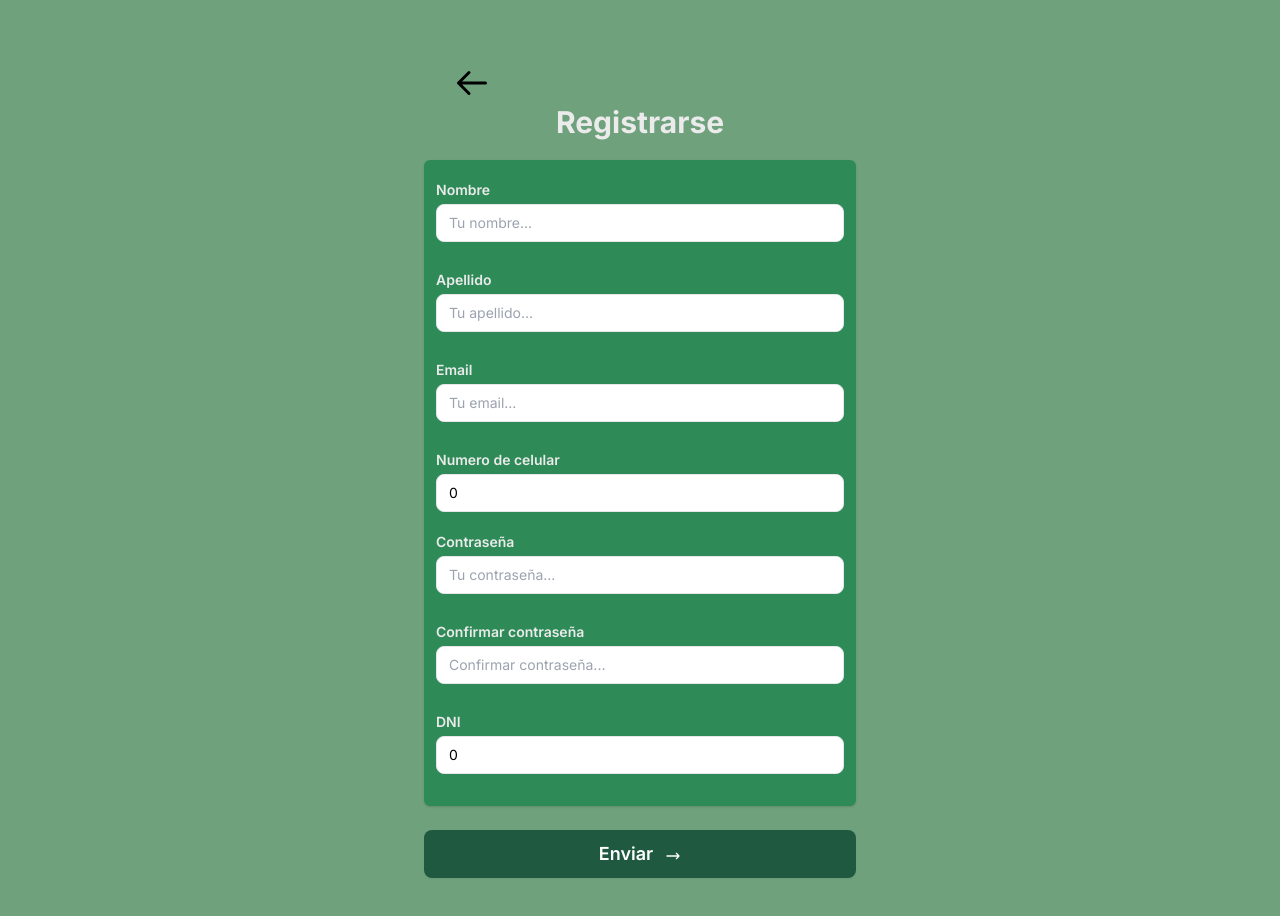
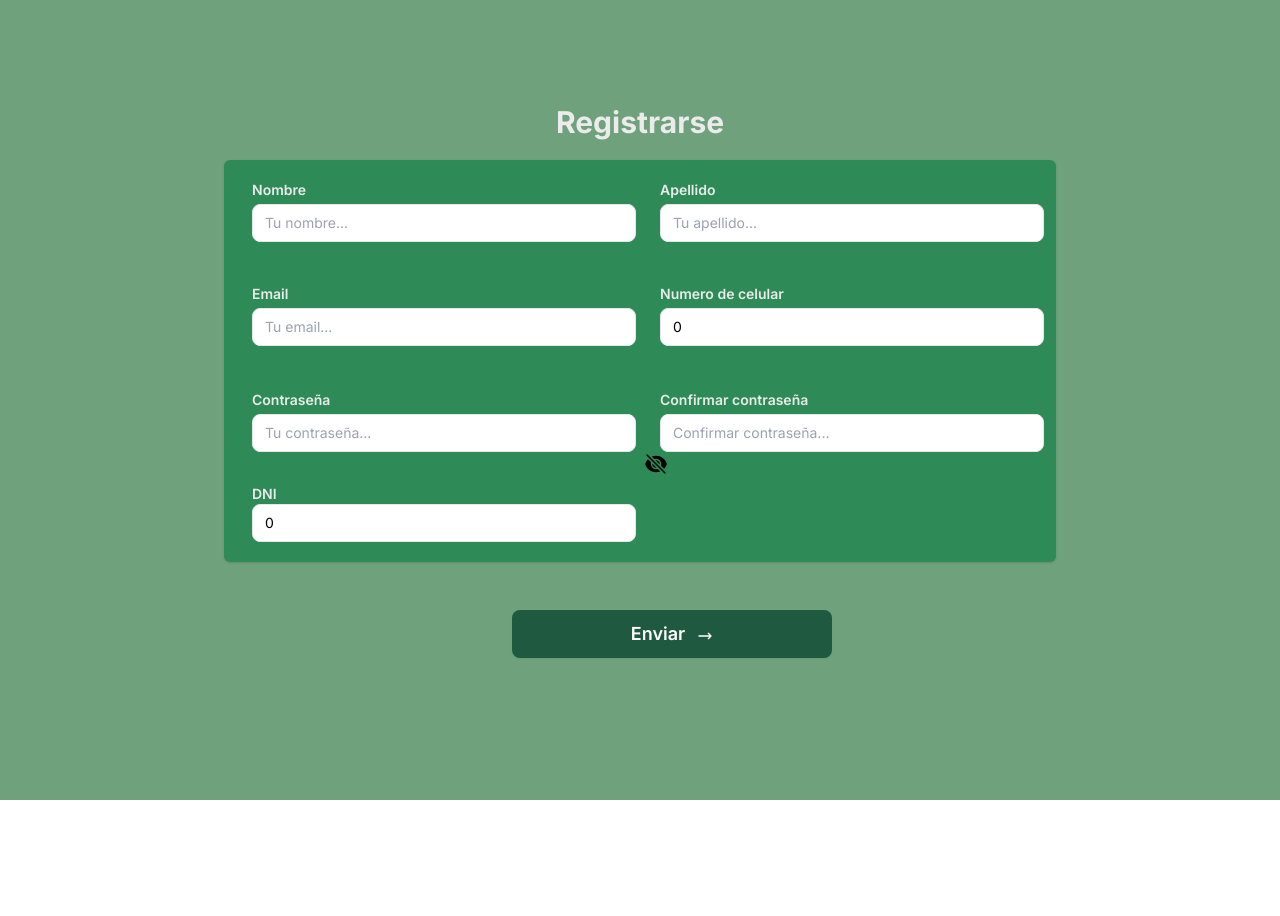
Before and after one commit to LeonardoIrusta01/Oasis-Front, a Next.js app: page /signUp in a window 1280 px wide. Shown: the top 916 px of the page. After the commit the page ends 800 px from the top, so only its background shows below. Built offline with nearby package versions, Linux system fonts and the light colour scheme.

Commit message:
feat:Login Functionality

```diff
--- a/src/components/logIn/index.tsx
+++ b/src/components/logIn/index.tsx
@@ -1,8 +1,28 @@
 import Link from 'next/link';
 import React from 'react';
+import { useFormik } from "formik";
+import { LoginValidate } from '@/utils/validateForm';
+import { useLoginMutation } from '@/redux/services/usersApi';
 
+export interface LoginForm {
+    email: string;
+    password: string;
+}
 
 const LoginComponent: React.FC = () => {
+
+    const [login] = useLoginMutation()
+    const googleLogin = () => { window.open("http://localhost:3001/api/auth/google", "_self") }
+    const formik = useFormik<LoginForm>({
+        initialValues: {
+            email: "",
+            password: "",
+        },
+        validationSchema: LoginValidate,
+        onSubmit: async (values: LoginForm) => {
+            await login(values);
+        },
+    });
     return (
         <div className="min-h-screen items-center bg-oasisGradient-cambridgeBlue align-middle justify-start flex flex-col sm:py-12 ">
             <div className="py-1 md:hidden">
@@ -19,16 +39,35 @@ const LoginComponent: React.FC = () => {
                 </div>
             </div>
             <div className="p-4 xs:p-0 md:w-full w-screen md:max-w-md">
+                <form onSubmit={formik.handleSubmit}>
                     <h1 className="font-bold text-center text-3xl mb-5 text-oasisGradient-antiFlashWhite ">Iniciar Sesión</h1>
                     <div className="bg-oasisGradient-seaGreen shadow w-full rounded-md divide-y divide-gray-200">
                         <div className="px-3 py-3">
+                            <div>
                                 <label className="font-semibold text-sm text-oasisGradient-antiFlashWhite pb-1 py-2 block">Email</label>
-                        <input type="text" placeholder='Tu email...' className="border rounded-lg px-3 py-2 mb-5 text-sm w-full" />
+                                <input
+                                    type="text"
+                                    placeholder='Tu email...'
+                                    className="border rounded-lg px-3 py-2 mb-5 text-sm w-full"
+                                    value={formik.values.email}
+                                    onChange={formik.handleChange}
+                                />
+                                {formik.touched.email && formik.errors.email}
+                            </div>
+                            <div>
                                 <label className="font-semibold text-sm text-oasisGradient-antiFlashWhite pb-1 block">Contraseña</label>
-                        <input type="text" placeholder='Tu contraseña...' className="border rounded-lg px-3 py-2 mb-5 text-sm w-full" />
+                                <input
+                                    type="text"
+                                    placeholder='Tu contraseña...'
+                                    className="border rounded-lg px-3 py-2 mb-5 text-sm w-full"
+                                    value={formik.values.email}
+                                    onChange={formik.handleChange}
+                                />
+                                {formik.touched.password && formik.errors.password}
                             </div>
                         </div>
-                <button type="button" className="transition duration-200 mt-6 bg-oasisGradient-castletonGreen hover:bg-oasisGradient-lightGreen focus:bg-oasisGradient-cambridgeBlue focus:shadow-sm focus:ring-4 focus:ring-oasisGradient-seaGreen2 focus:ring-opacity-50 text-white w-full py-2.5 rounded-lg text-sm shadow-sm hover:shadow-md font-semibold text-center inline-block">
+                    </div>
+                    <button type="submit" className="transition duration-200 mt-6 bg-oasisGradient-castletonGreen hover:bg-oasisGradient-lightGreen focus:bg-oasisGradient-cambridgeBlue focus:shadow-sm focus:ring-4 focus:ring-oasisGradient-seaGreen2 focus:ring-opacity-50 text-white w-full py-2.5 rounded-lg text-sm shadow-sm hover:shadow-md font-semibold text-center inline-block">
                         <span className="inline-block mr-3 text-lg">Iniciar sesión</span>
                         <svg xmlns="http://www.w3.org/2000/svg" fill="none" viewBox="0 0 24 24" stroke="currentColor" className="w-4 h-4 inline-block">
                             <path strokeLinecap="round" strokeLinejoin="round" strokeWidth="2" d="M17 8l4 4m0 0l-4 4m4-4H3" />
@@ -36,11 +75,12 @@ const LoginComponent: React.FC = () => {
                     </button>
                     <button type="button" className="transition duration-200 mt-6 bg-oasisGradient-castletonGreen hover:bg-oasisGradient-lightGreen focus:bg-oasisGradient-cambridgeBlue focus:shadow-sm focus:ring-4 focus:ring-oasisGradient-seaGreen2 focus:ring-opacity-50 text-white w-full py-2.5 rounded-lg text-sm shadow-sm hover:shadow-md font-semibold text-center inline-block">
                         <span className="inline-block mr-6 align-middle text-3xl font-bold text-black ">G</span>
-                    <span className="inline-block mr-3 text-lg align-middle">   Iniciar sesión con google</span>
+                        <span className="inline-block mr-3 text-lg align-middle" onClick={googleLogin}>   Iniciar sesión con google</span>
                         <svg xmlns="http://www.w3.org/2000/svg" fill="none" viewBox="0 0 24 24" stroke="currentColor" className="w-4 h-4 inline-block">
                             <path strokeLinecap="round" strokeLinejoin="round" strokeWidth="2" d="M17 8l4 4m0 0l-4 4m4-4H3" />
                         </svg>
                     </button>
+                </form>
             </div>
         </div>
     );
--- a/src/components/signUp/index.tsx
+++ b/src/components/signUp/index.tsx
@@ -31,12 +31,13 @@ const SignUpComponent: React.FC = () => {
   });
 
   const [confirmPassword, setConfirmPassword] = useState("");
+  const [showPass, setShowPass] = useState(false)
 
   return (
-    <div className="min-h-screen items-center bg-oasisGradient-cambridgeBlue align-middle justify-start md:justify-center lg:justify-center flex flex-col sm:py-12 ">
+    <div className="min-h-screen items-center bg-oasisGradient-cambridgeBlue align-middle justify-start flex flex-col sm:py-12 ">
       <div className="h-12">
         <div className="grid grid-cols-2 gap-1 mr-64">
-          <div className="text-left sm:text-left whitespace-nowrap">
+          <div className="text-left md:hidden sm:text-left whitespace-nowrap">
             <Link href="/">
               <button className="transition duration-200 px-5 py-4 cursor-pointer font-normal text-sm rounded-lg text-gray-500 hover:bg-oasisGradient-lightGreen focus:outline-none focus:bg-oasisGradient-cambridgeBlue focus:ring-2 focus:ring-oasisGradient-cambridgeBlue focus:ring-opacity-50 ring-inset">
                 <svg
@@ -59,21 +60,23 @@ const SignUpComponent: React.FC = () => {
         </div>
       </div>
 
-      <div className="p-2 xs:p-0 md:w-full w-screen md:max-w-md">
-        <form onSubmit={formik.handleSubmit}>
+      <div className="p-2 xs:p-0 md:w-min w-screen md:justify-between ">
+        <form className="md:w-max" onSubmit={formik.handleSubmit}>
           <h1 className="font-bold text-center text-3xl mb-5 text-oasisGradient-antiFlashWhite ">
             Registrarse
           </h1>
-          <div className="bg-oasisGradient-seaGreen shadow w-full rounded-md divide-y divide-gray-200">
-            <div className="px-3 py-3">
+          <div className="bg-oasisGradient-seaGreen shadow w-full rounded-md divide-y md:w-min divide-gray-200">
             <div>
-                <label className="font-semibold text-sm text-oasisGradient-antiFlashWhite pb-1 py-2 block">
+
+              <div className="px-3 md:gap-2 md:columns-2 md:flex-col py-3">
+                <div>
+                  <label className="font-semibold md:ml-4 text-sm text-oasisGradient-antiFlashWhite pb-1 py-2 block">
                     Nombre
                   </label>
                   <input
                     type="text"
                     placeholder="Tu nombre..."
-                  className="border rounded-lg px-3 py-2 mb-5 text-sm w-full"
+                    className="border rounded-lg md:w-96 md:block md:ml-4 px-3 py-2 mb-5 text-sm w-full"
                     name="name"
                     value={formik.values.name}
                     onChange={formik.handleChange}
@@ -81,27 +84,29 @@ const SignUpComponent: React.FC = () => {
                   {formik.touched.name && formik.errors.name}
                 </div>
                 <div>
-                <label className="font-semibold text-sm text-oasisGradient-antiFlashWhite pb-1 py-2 block">
+                  <label className="font-semibold text-sm text-oasisGradient-antiFlashWhite pb-1 py-2 block md:ml-4">
                     Apellido
                   </label>
                   <input
                     type="text"
                     placeholder="Tu apellido..."
-                  className="border rounded-lg px-3 py-2 mb-5 text-sm w-full"
+                    className="border md:w-96 md:ml-4 rounded-lg px-3 py-2 text-sm w-full"
                     name="lastName"
                     value={formik.values.lastName}
                     onChange={formik.handleChange}
                   />
                   {formik.touched.lastName && formik.errors.lastName}
                 </div>
+              </div>
+              <div className="px-3 md:gap-2 md:columns-2 md:flex-col py-3">
                 <div>
-                <label className="font-semibold text-sm text-oasisGradient-antiFlashWhite pb-1 py-2 block">
+                  <label className="font-semibold md:ml-4 text-sm text-oasisGradient-antiFlashWhite pb-1 py-2 block">
                     Email
                   </label>
                   <input
                     type="email"
                     placeholder="Tu email..."
-                  className="border rounded-lg px-3 py-2 mb-5 text-sm w-full"
+                    className="border rounded-lg px-3 py-2 mb-5 md:w-96 md:ml-4 text-sm w-full"
                     name="email"
                     value={formik.values.email}
                     onChange={formik.handleChange}
@@ -109,51 +114,67 @@ const SignUpComponent: React.FC = () => {
                   {formik.touched.email && formik.errors.email}
                 </div>
                 <div>
-                <label className="font-semibold text-sm text-oasisGradient-antiFlashWhite pb-1 py-2 block">
+                  <label className="font-semibold md:ml-4 text-sm text-oasisGradient-antiFlashWhite pb-1 py-2 block">
                     Numero de celular
                   </label>
                   <input
                     type="number"
                     placeholder="Tu numero de celular..."
-                  className="border rounded-lg px-3 py-2 mb-5 text-sm w-full"
+                    className="border rounded-lg px-3 py-2 md:w-96 md:ml-4 text-sm w-full"
                     name="cellphone"
                     value={formik.values.cellphone}
                     onChange={formik.handleChange}
                   />
                   {formik.touched.cellphone && formik.errors.cellphone}
                 </div>
+              </div>
+              <div className="px-3 md:gap-2 md:columns-2 md:flex-col py-3">
                 <div>
-                <label className="font-semibold text-sm text-oasisGradient-antiFlashWhite pb-1 block">
+                  <label className="font-semibold md:ml-4 text-sm text-oasisGradient-antiFlashWhite pb-1 block">
                     Contraseña
                   </label>
                   <input
-                  type="password"
+                    type={showPass ? "text" : "password"}
                     placeholder="Tu contraseña..."
-                  className="border rounded-lg px-3 py-2 mb-5 text-sm w-full"
+                    className="border rounded-lg px-3 md:w-96 md:ml-4 py-2 mb-5 text-sm w-full"
                     name="password"
                     value={formik.values.password}
                     onChange={formik.handleChange}
                   />
                   {formik.touched.password && formik.errors.password}
                 </div>
+
                 <div>
-                <label className="font-semibold text-sm text-oasisGradient-antiFlashWhite pb-1 py-2 block">
+
+                  <label className="font-semibold md:ml-4 text-sm text-oasisGradient-antiFlashWhite pb-1 block">
                     Confirmar contraseña
                   </label>
                   <input
-                  type="password"
+                    type={showPass ? "text" : "password"}
                     placeholder="Confirmar contraseña..."
-                  className="border rounded-lg px-3 py-2 mb-5 text-sm w-full"
+                    className="border rounded-lg px-3 py-2 md:w-96 md:ml-4 text-sm w-full"
                   />
                 </div>
-              <div>
-                <label className="font-semibold text-sm text-oasisGradient-antiFlashWhite pb-1 py-2 block">
+                <div className="pointer hover:cursor-pointer absolute " onClick={() => setShowPass(!showPass)}>
+                  {showPass ? <svg xmlns="http://www.w3.org/2000/svg" viewBox="0 0 24 24" fill="currentColor" height={"1.5rem"}>
+                    <path d="M12 15a3 3 0 100-6 3 3 0 000 6z" />
+                    <path fillRule="evenodd" d="M1.323 11.447C2.811 6.976 7.028 3.75 12.001 3.75c4.97 0 9.185 3.223 10.675 7.69.12.362.12.752 0 1.113-1.487 4.471-5.705 7.697-10.677 7.697-4.97 0-9.186-3.223-10.675-7.69a1.762 1.762 0 010-1.113zM17.25 12a5.25 5.25 0 11-10.5 0 5.25 5.25 0 0110.5 0z" clipRule="evenodd" />
+                  </svg> : <svg xmlns="http://www.w3.org/2000/svg" viewBox="0 0 24 24" fill="currentColor" height={"1.5rem"}>
+                    <path d="M3.53 2.47a.75.75 0 00-1.06 1.06l18 18a.75.75 0 101.06-1.06l-18-18zM22.676 12.553a11.249 11.249 0 01-2.631 4.31l-3.099-3.099a5.25 5.25 0 00-6.71-6.71L7.759 4.577a11.217 11.217 0 014.242-.827c4.97 0 9.185 3.223 10.675 7.69.12.362.12.752 0 1.113z" />
+                    <path d="M15.75 12c0 .18-.013.357-.037.53l-4.244-4.243A3.75 3.75 0 0115.75 12zM12.53 15.713l-4.243-4.244a3.75 3.75 0 004.243 4.243z" />
+                    <path d="M6.75 12c0-.619.107-1.213.304-1.764l-3.1-3.1a11.25 11.25 0 00-2.63 4.31c-.12.362-.12.752 0 1.114 1.489 4.467 5.704 7.69 10.675 7.69 1.5 0 2.933-.294 4.242-.827l-2.477-2.477A5.25 5.25 0 016.75 12z" />
+                  </svg>}
+                </div>
+              </div>
+              <div className="px-3 md:gap-40 md:columns-1 md:flex-col">
+                <div >
+                  <label className="font-semibold text-sm md:ml-4 text-oasisGradient-antiFlashWhite block">
                     DNI
                   </label>
                   <input
                     type="number"
                     placeholder="Tu DNI..."
-                  className="border rounded-lg px-3 py-2 mb-5 text-sm w-full"
+                    className="border rounded-lg md:w-96 md:ml-4 px-3 py-2 mb-5 text-sm w-full"
                     name="dni"
                     value={formik.values.dni}
                     onChange={formik.handleChange}
@@ -162,9 +183,11 @@ const SignUpComponent: React.FC = () => {
                 </div>
               </div>
             </div>
+          </div>
+
           <button
             type="submit"
-            className="transition duration-200 mt-6 bg-oasisGradient-castletonGreen hover:bg-oasisGradient-lightGreen focus:bg-oasisGradient-cambridgeBlue focus:shadow-sm focus:ring-4 focus:ring-oasisGradient-seaGreen2 focus:ring-opacity-50 text-white w-full py-2.5 rounded-lg text-sm shadow-sm hover:shadow-md font-semibold text-center inline-block"
+            className="md:ml-72 md:mt-12 transition duration-200 md:w-80 mt-6 bg-oasisGradient-castletonGreen hover:bg-oasisGradient-lightGreen focus:bg-oasisGradient-cambridgeBlue focus:shadow-sm focus:ring-4 focus:ring-oasisGradient-seaGreen2 focus:ring-opacity-50 text-white w-full py-2.5 rounded-lg text-sm shadow-sm hover:shadow-md font-semibold text-center inline-block"
           >
             <span className="inline-block mr-3 text-lg">Enviar</span>
             <svg
--- a/tailwind.config.js
+++ b/tailwind.config.js
@@ -45,6 +45,9 @@ module.exports = {
       fontSize: {
         8: "32px",
       },
+      fontFamily: {
+        'sansita': ['Sansita Swashed', 'cursive']
+      },
       spacing: {
         "1/10": "10%",
         "1.5/10": "15%",
```
Also changed, not shown: src/app/footer/page.tsx (added, +10 -0 lines), src/components/footer/index.tsx (+50 -0 lines). Lines whose indentation alone changed are shown as unchanged.
